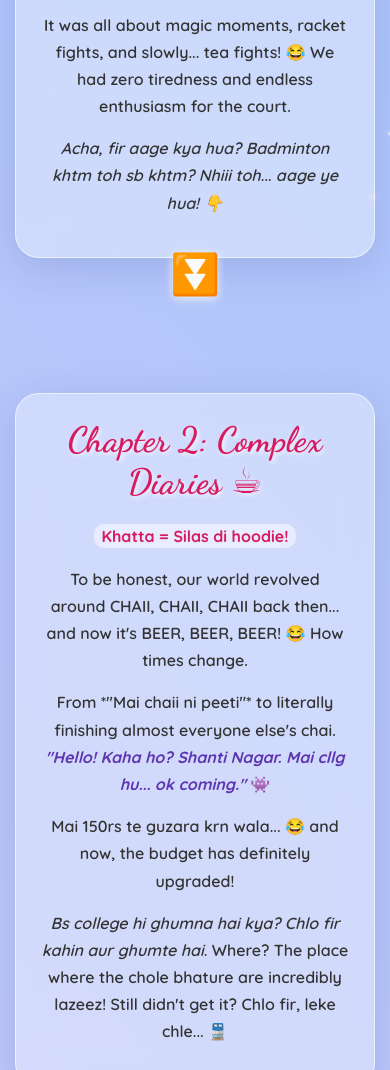
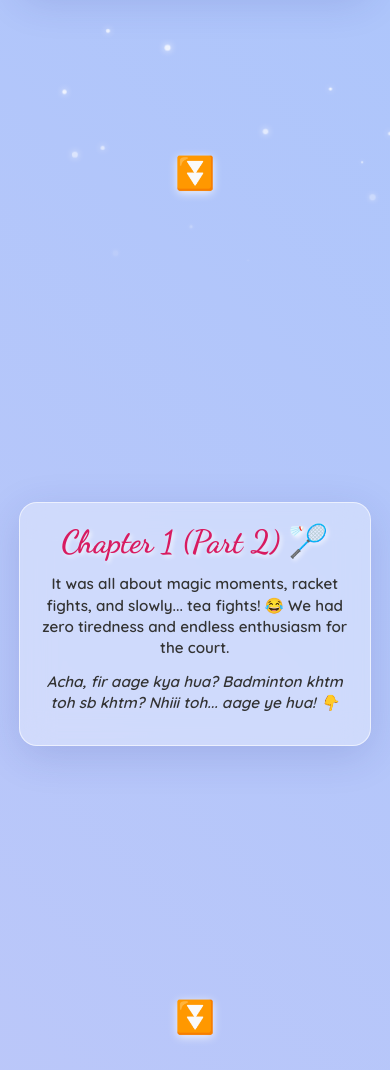
Before and after one commit to Sukhmanprt-s/Silas, a plain HTML site: page index.html in a window 390 px wide. Shown: the part 642-1712 px from the top of the page. Drawn offline with Linux system fonts and the light colour scheme.

Commit message:
Update index.html

```diff
--- a/index.html
+++ b/index.html
@@ -22,7 +22,6 @@
             font-family: 'Quicksand', sans-serif;
             overflow-x: hidden;
             scroll-behavior: smooth;
-            /* Scroll snapping removed so it doesn't jump over long text */
 
             /* Upgraded Dynamic Gradient Background */
             background: linear-gradient(45deg, #ff9a9e, #fecfef, #a1c4fd, #c2e9fb);
@@ -64,7 +63,7 @@
             100% { transform: translateY(-110vh) scale(1.2); opacity: 0; }
         }
 
-        /* Page Layout - Changed to min-height to allow growth */
+        /* Page Layout */
         .page {
             min-height: 100vh;
             width: 100vw;
@@ -73,7 +72,7 @@
             align-items: center;
             position: relative;
             z-index: 10;
-            padding: 80px 20px; /* Added breathing room at top and bottom */
+            padding: 60px 20px;
         }
 
         /* Upgraded Glassmorphism Story Cards */
@@ -84,7 +83,7 @@
             border: 1px solid rgba(255, 255, 255, 0.6);
             border-radius: 24px;
             padding: 40px;
-            max-width: 650px;
+            max-width: 700px; /* Increased max-width */
             text-align: center;
             box-shadow: 0 10px 40px 0 rgba(31, 38, 135, 0.15);
             transform: translateY(50px) scale(0.95);
@@ -131,7 +130,7 @@
             border-radius: 10px;
         }
 
-        /* Scroll Down Indicator - Changed to relative positioning for long content */
+        /* Scroll Down Indicator */
         .scroll-indicator {
             position: absolute;
             bottom: 20px;
@@ -150,13 +149,21 @@
             60% { transform: translateY(-7px) translateX(-50%); }
         }
 
-        /* Mobile Adjustments */
+        /* EXTREME MOBILE ADJUSTMENTS FOR FITTING */
         @media (max-width: 600px) {
-            h1 { font-size: 2.8rem; }
-            h2 { font-size: 2.2rem; }
-            p { font-size: 1rem; }
-            .card { padding: 25px; }
-            .page { padding: 60px 15px; } /* Prevent card from touching screen edges */
+            h1 { font-size: 2.2rem; margin-bottom: 12px; }
+            h2 { font-size: 2rem; margin-bottom: 12px; }
+            p { font-size: 0.95rem; line-height: 1.4; margin-bottom: 12px; }
+
+            /* Maximizing screen width */
+            .page { padding: 40px 10px; }
+            .card {
+                padding: 20px 15px;
+                width: 95%; /* Makes it as wide as possible */
+                max-width: none;
+                border-radius: 18px;
+            }
+            .scroll-indicator { bottom: 10px; font-size: 2rem; }
         }
     </style>
 </head>
@@ -165,7 +172,7 @@
     <!-- Floating Background Effect -->
     <div id="magic-container"></div>
 
-    <!-- CHAPTER 1 -->
+    <!-- CHAPTER 1 (PART 1) -->
     <section class="page">
         <div class="card">
             <h1>Chapter 1: Badminton Buddies 🏸</h1>
@@ -173,6 +180,14 @@
             <p>And the classic, <span class="quote">"Koi racket nhi dera mujhe Silassss!!"</span> 😭😭😭</p>
             <p>From shouting *"Ek re, dvaara dvaara!"* 🫢 to realizing *"honesty is the best policy"* 😗... we've come so far. Do you know how? Because of that one slap you got! 🥺</p>
             <p>But I still stand by it—<span class="highlight">glti se hogya tha!</span> 😭🫠 Actually, it was for the best; the real entity was finally revealed! 😗</p>
+        </div>
+        <div class="scroll-indicator">⏬</div>
+    </section>
+
+    <!-- CHAPTER 1 (PART 2) -->
+    <section class="page">
+        <div class="card">
+            <h2>Chapter 1 (Part 2) 🏸</h2>
             <p>It was all about magic moments, racket fights, and slowly... tea fights! 😂 We had zero tiredness and endless enthusiasm for the court.</p>
             <p><em>Acha, fir aage kya hua? Badminton khtm toh sb khtm? Nhiii toh... aage ye hua! 👇</em></p>
         </div>
@@ -218,13 +233,21 @@
         <div class="scroll-indicator">⏬</div>
     </section>
 
-    <!-- CHAPTER 5 -->
+    <!-- CHAPTER 5 (PART 1) -->
     <section class="page">
         <div class="card">
-            <h2>Chapter 5: Exploring Delhi, Dil Se 🚇</h2>
+            <h2>Chapter 5: Exploring Delhi 🚇</h2>
             <p>From *"Mai nii jnaa.. vo sb honge udr"* to *"Mujhe ghr ni jana!"* 😭😂 That's when we realized... Delhi se uppr kujh ni! 🫶🏻</p>
             <p>₹150 in Chandni Chowk or ₹2000 in DLF... YES, we can afford both vibes. 😎</p>
             <p>But what really happened in Delhi? <span class="highlight">Chlne ka imtehaan! 😭</span> Walking less than 15-16 km was impossible. Exploring roads, clothes, metros, drinks, the wonders of the world, and testing our ultimate walking capacity.</p>
+        </div>
+        <div class="scroll-indicator">⏬</div>
+    </section>
+
+    <!-- CHAPTER 5 (PART 2) -->
+    <section class="page">
+        <div class="card">
+            <h2>Chapter 5 (Part 2) 🦚</h2>
             <p>Chlo bhai behno ko b mil aate hai 🐒🐊🦧🐅🐘🦜🦚 but walking like pure aesthetics and foreigners so nobody stops us! 😎</p>
             <p>At first: *"Humayun kujh ni hai?"* Then: *"Yrrrr... ethe ta raje ne AC v lgvaya hai!"* 😂 It has everything, but of course, it's far and I was always exhausted... the one with the low BP, constantly tripping and crying. 🥲</p>
             <p>What did Delhi give us? The shift from disliking to loving Poha 🤩 and transforming you into a pure Dosa person! 😗 Every place has a specialty, but Delhi isn't just special, it's <strong>dil</strong>. ❤️ We left some things behind and made a habit of others... YKIYK.</p>
```
